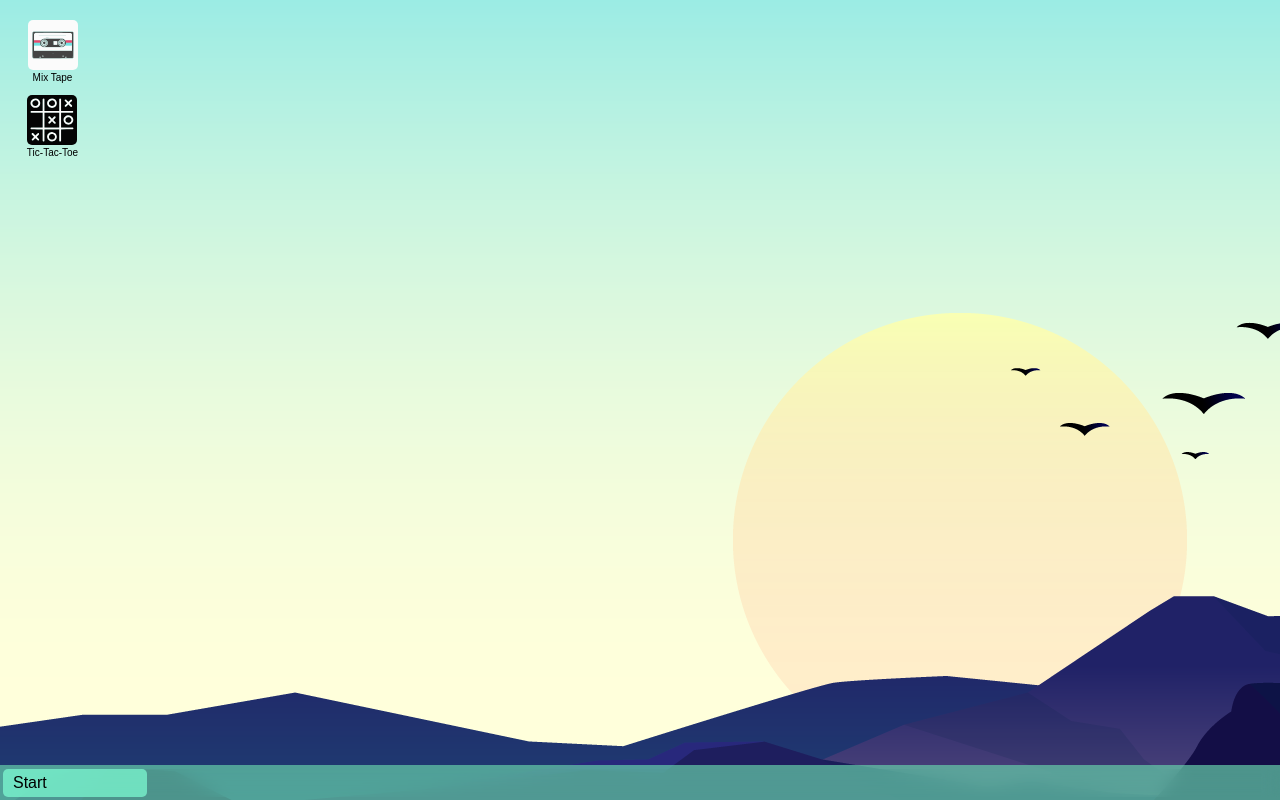
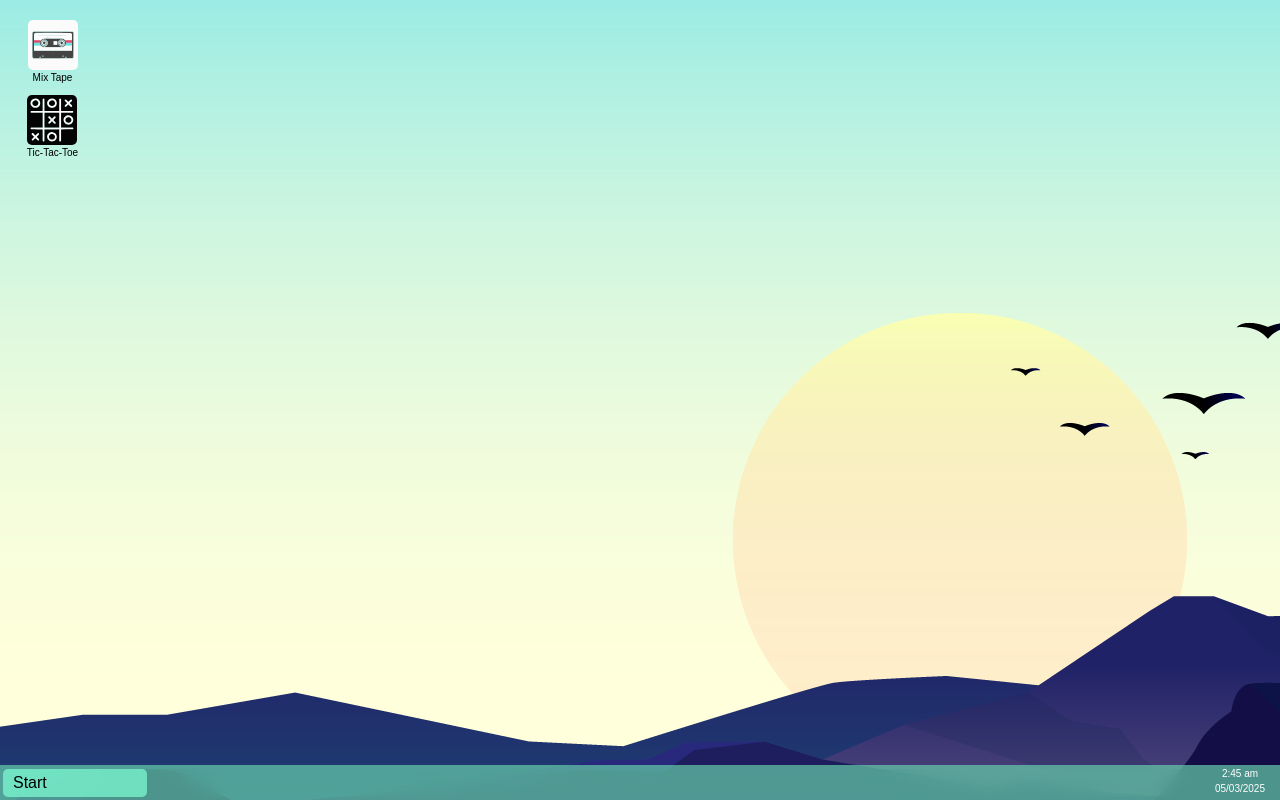
Before and after one commit to SpcyToast/portfolio, a Next.js app: page / in a window 1280 px wide. Built offline with nearby package versions, Linux system fonts and the light colour scheme.

Commit message:
add date and time

```diff
--- a/app/globals.css
+++ b/app/globals.css
@@ -145,6 +145,16 @@ footer {
 
 .closed {
   display: none;
+}
+
+.date-time {
+  display: grid;
+  justify-items: center;
+  font-size: 10px;
+  position: absolute;
+  right: 15px;
+  bottom: 1px;
+  color: white;
 }
 
 /* Window Styling */
--- a/app/page.tsx
+++ b/app/page.tsx
@@ -1,6 +1,6 @@
 'use client'
 import AppWindow from '@/client/components/AppWindow'
-import { useState } from 'react'
+import { useEffect, useState } from 'react'
 import { Taskbar } from '@/models/window'
 import defaultTaskbar from '@/client/data/taskbar.json'
 
@@ -11,6 +11,32 @@ export default function Home() {
   const [start, setStart] = useState(false)
   const [windowOrder, setWindowOrder] = useState(maxWindows)
   const [launchOrder, setLaunchOrder] = useState<Array<number>>([])
+  const [date, setDate] = useState('')
+  const [timeNow, setTimeNow] = useState('')
+
+  useEffect(() => {
+    const today: Date = new Date()
+    const yyyy: number = today.getFullYear()
+    let mm: string = String(today.getMonth() + 1)
+    let dd: string = String(today.getDate())
+    let timeHours: number = today.getHours()
+    let timeMinutes: number = today.getMinutes()
+    let time: string = timeHours + ':' + timeMinutes + ' am'
+
+    if (Number(dd) < 10) {
+      dd = '0' + dd
+    }
+    if (Number(mm) < 10) {
+      mm = '0' + mm
+    }
+    if (timeHours > 12) {
+      timeHours = timeHours - 12
+      time = timeHours + ':' + timeMinutes + ' pm'
+    }
+
+    setDate(`${dd + '/' + mm + '/' + yyyy}`)
+    setTimeNow(time)
+  }, [])
 
   // function to launch applications or unminimise them
   function launch(appName: string) {
@@ -167,6 +193,10 @@ export default function Home() {
                 </button>
               )
           )}
+          <div className="date-time">
+            <h1>{`${timeNow}`}</h1>
+            <h1>{`${date}`}</h1>
+          </div>
         </div>
         <div className={`start-menu ${!start && 'closed'}`}>
           {tasks.map((app, i) => (
```
